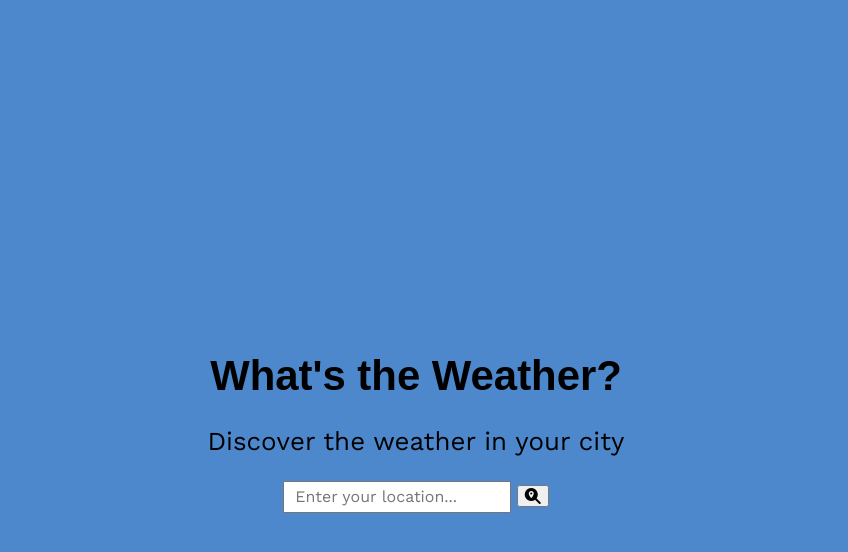
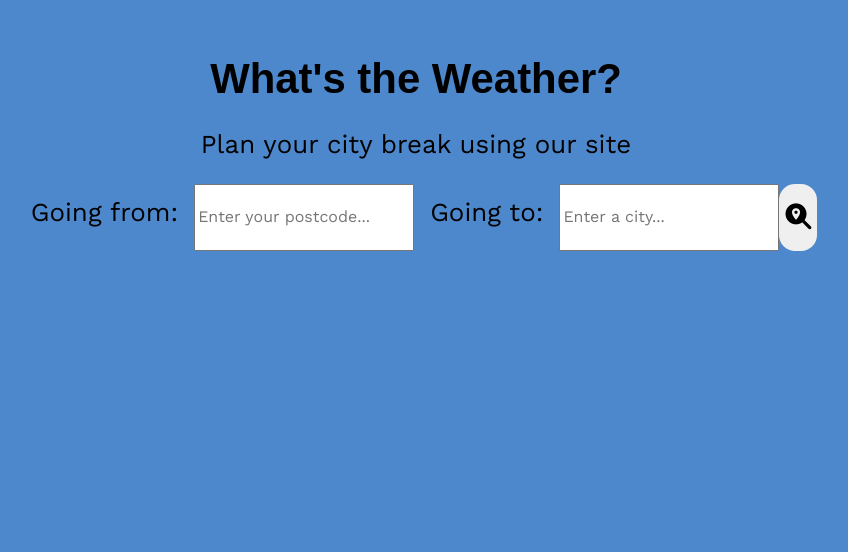
Before and after one commit to fac18/week5-EIJO-weatherAPI, a website: page public/index.html in a window 1280 px wide. Shown: the whole page, without its empty margins (224-1072 px from the left). Drawn offline with nearby package versions, Linux system fonts and the light colour scheme; a web font is replaced by a local one.

Commit message:
add second input field, update border-radius for form elements
Co-authored-by: Maria Lani <m.olanipekun@hotmail.com>

```diff
--- a/public/index.html
+++ b/public/index.html
@@ -8,7 +8,7 @@
       content="Find out the weather where you're going with this nifty app"
     />
     <meta http-equiv="X-UA-Compatible" content="ie=edge" />
-    <title>Weather app: Where you going?</title>
+    <title>What's the Weather?</title>
     <link rel="stylesheet" type="text/css" href="/public/reset.css" />
     <link rel="stylesheet" type="text/css" href="/public/style.css" />
     <link
@@ -22,18 +22,31 @@
   </head>
   <body>
     <h1>What's the Weather?</h1>
-    <p>Discover the weather in your city</p>
+    <p>Plan your city break using our site</p>
     <section class="container">
       <form method="GET" action="/search">
+        <p>Going from:</p>
         <input
           autocomplete="off"
           name="site-box"
-          class="input-box"
-          aria-label="Enter your location here"
-          placeholder="Enter your location..."
+          class="input-postcode"
+          aria-label="Enter your postcode here"
+          placeholder="Enter your postcode..."
           type="text"
           required
         />
+        <p>Going to:</p>
+        <input
+        autocomplete="off"
+          name="site-box"
+          class="input-city"
+          aria-label="Enter a city here"
+          placeholder="Enter a city..."
+          type="text"
+          required
+      />
+
+
         <button
           id="site-button"
           aria-label="Submit button"
@@ -46,5 +59,9 @@
         <ul class="dropdown-box"></ul>
       </div>
     </section>
+    <section class = "">
+
+    </section>
+
   </body>
 </html>
--- a/public/style.css
+++ b/public/style.css
@@ -28,10 +28,10 @@ html {
 }
 
 body {
-    margin: var(--space-l);
+    margin: var(--space-xl);
     display: flex;
     flex-direction: column;
-    justify-content: center;
+    /* justify-content: center; */
     /* text-align: center; */
     background: var(--blueberry);
     line-height: var(--space-m);
@@ -64,12 +64,27 @@ form {
     line-height: var(--space-l);
     font-family: var(--wsans);
     font-size: var(--space-m);
+    display: flex;
+    flex-flow: row nowrap;
 }
 
 .input-box {
     padding-left: var(--space-s);
     max-width: 80vw;
+    /* height: var(--space-l); */
+    border-radius: 16px;
+    padding-right: var(--space-l)
 }
+
+button {
+    font-size: var(--space-l);
+    border-radius: 16px;
+    border: white;
+    /* height: var(--space-xl); */
+}
+
+
+
 
 
 
```
